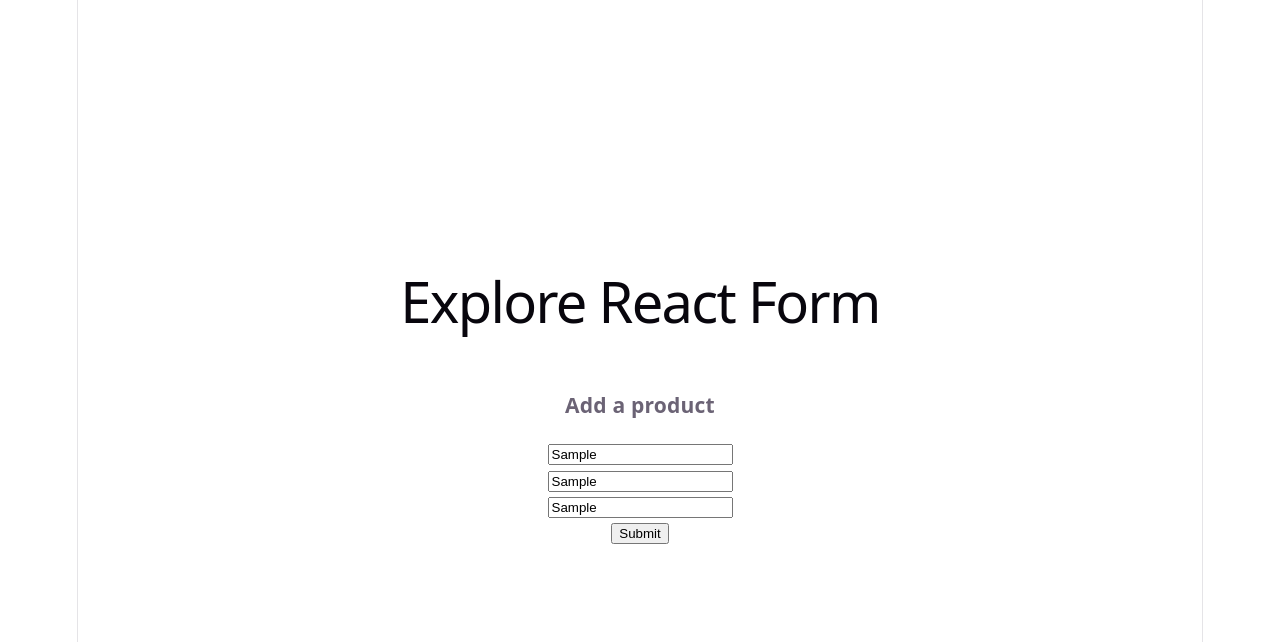
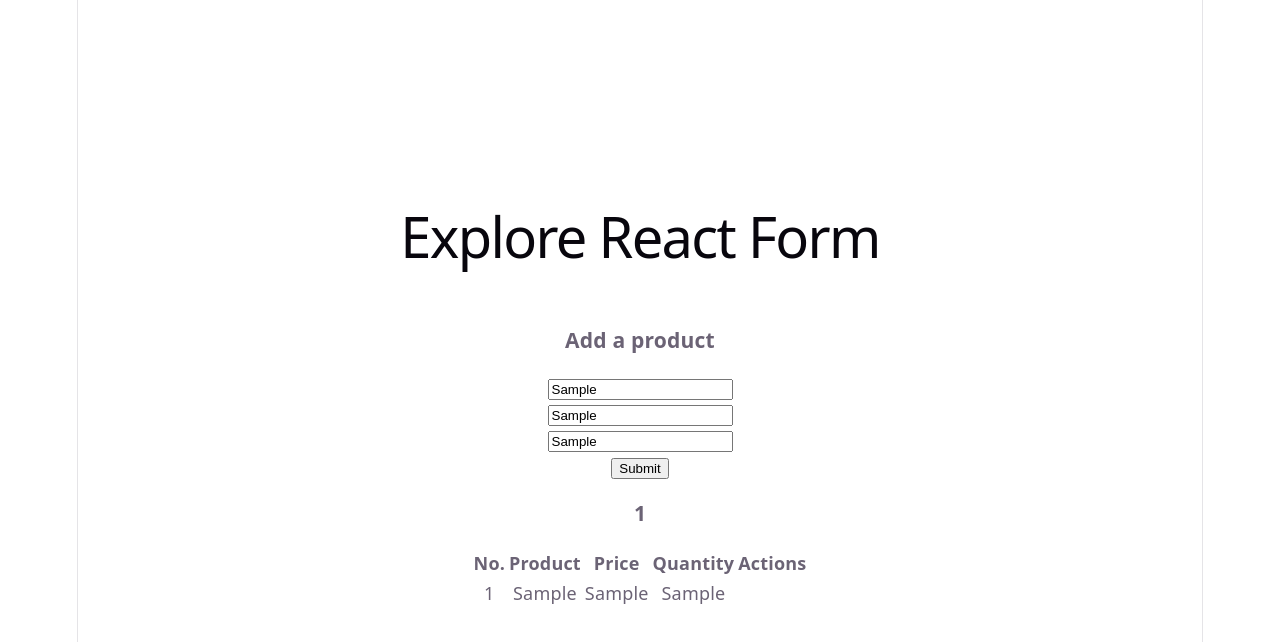
Before and after one commit to 5hoaib21/Context-API-Custom-hooks-MLST-7-MDL-37, a React (Vite) app: page / in a window 1280 px wide. Both pictures are taken after typing "Sample", "Sample", "Sample" into the empty fields and a click on the input "Submit". Shown: the top 642 px of the page. Built offline with nearby package versions, Linux system fonts and the light colour scheme.

Commit message:
Display form data in a table and form error handle

```diff
--- a/src/components/ProductManagement/ProductForm.jsx
+++ b/src/components/ProductManagement/ProductForm.jsx
@@ -1,7 +1,7 @@
-import React from 'react';
+import React, { useState } from 'react';
 
-const ProductForm = () => {
-
+const ProductForm = ({handleAddProduct}) => {
+  const [error, setError] = useState('')
   const handleProductSubmit = e =>{
    e.preventDefault()
     const name = e.target.name.value;
@@ -9,12 +9,42 @@
     const quantity = e.target.quantity.value;
     // console.log(name , price , quantity);
 
+    // validation
+    if(name.length === 0){
+      setError('Please Provide a Product Name')
+      return;
+    }
+    else if (price.length === 0){
+      setError('Please Provide a Product"s price ')
+      return;
+    }else if (price < 0){
+      setError('Price can not be negative')
+      return;
+    }
+    else if (quantity.length === 0){
+      setError('Please Provide a Product"s Quantity ')
+      return;
+    }else if (quantity < 0){
+      setError('Quantity can not be negative')
+      return;
+    }
+    else{
+      setError('')
+    }
+
+
+
+
     const newProduct = {
       name,
       price,
       quantity
     }
-    console.log(newProduct);
+    if(!error){
+
+      handleAddProduct(newProduct);
+    }
+    // console.log(newProduct);
 
   }
 
@@ -33,7 +63,7 @@
         <br />
         <input type="submit" value="Submit" />
       </form>
-
+      <p style={{color: 'red'}}><small>{error}</small></p>
     </div>
   );
 };
--- a/src/components/ProductManagement/ProductManagement.jsx
+++ b/src/components/ProductManagement/ProductManagement.jsx
@@ -1,12 +1,22 @@
-import React from 'react';
+import React, { useState } from 'react';
 import ProductForm from './ProductForm';
 import ProductTable from './ProductTable';
 
 const ProductManagement = () => {
+
+  const [products, setProducts] = useState([]);
+
+  const handleAddProduct = newProduct => {
+    const updatedProducts = [...products, newProduct];
+    setProducts(updatedProducts);
+  }
+
+
+
   return (
     <div>
-      <ProductForm />
-      <ProductTable />
+      <ProductForm handleAddProduct={handleAddProduct} />
+      <ProductTable products={products} />
     </div>
   );
 };
--- a/src/components/ProductManagement/ProductTable.jsx
+++ b/src/components/ProductManagement/ProductTable.jsx
@@ -1,9 +1,31 @@
-import React from 'react';
+import React from "react";
 
-const ProductTable = () => {
+const ProductTable = ({ products }) => {
   return (
     <div>
-
+      <h3>{products.length}</h3>
+      <table>
+        <thead>
+          <tr>
+            <th>No.</th>
+            <th>Product</th>
+            <th>Price</th>
+            <th>Quantity</th>
+            <th>Actions</th>
+          </tr>
+        </thead>
+        <tbody>
+          {products.map((product, index) => (
+            <tr key={index}>
+              <td>{index + 1}</td>
+              <td>{product.name}</td>
+              <td>{product.price}</td>
+              <td>{product.quantity}</td>
+              <td>{}</td>
+            </tr>
+          ))}
+        </tbody>
+      </table>
     </div>
   );
 };
```
